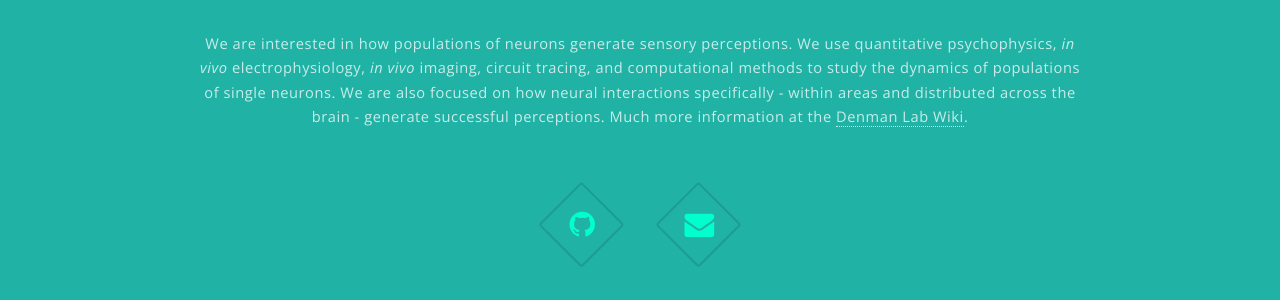
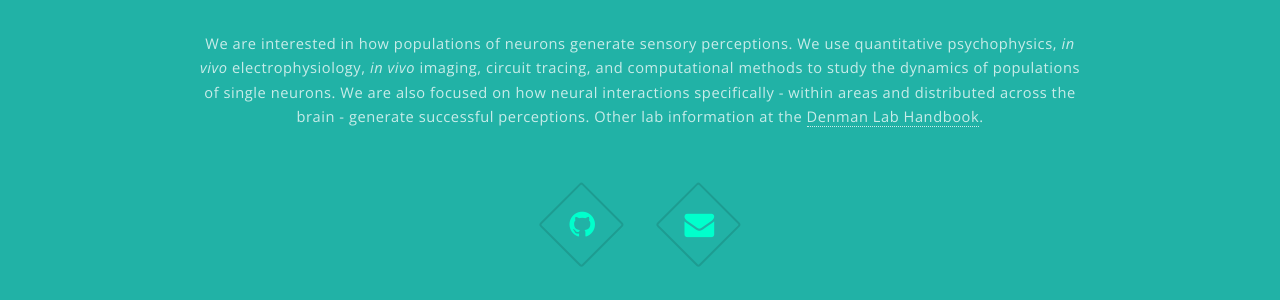
Before and after one commit to denmanlab/denmanlab.github.io, a Jekyll site: the page built from index.md, in a window 1280 px wide and 900 px high, scrolled down 1337 px. Shown: the part 203-503 px from the top of the window. Built offline with Jekyll 4.4.1, drawn with Linux system fonts in a browser that asks for light colours.

Commit message:
update handbook link

```diff
--- a/_config.yml
+++ b/_config.yml
@@ -29,7 +29,7 @@ lang: en-us # used in HTML lang attributes
 # - set the greeting only if you want to display the first green section
 greeting:
   title:  The neural mechanisms of visual perception
-  text: <iframe style="border:0; width:100%; height:500px; overflow:auto;" src="https://www.youtube.com/embed/b3ZUd4wn-wE?si=dbkxEHo86HUzc4hU" title="YouTube video player" frameborder="0" allow="accelerometer; autoplay; clipboard-write; encrypted-media; gyroscope; picture-in-picture; web-share" referrerpolicy="strict-origin-when-cross-origin" allowfullscreen></iframe> We are interested in how populations of neurons generate sensory perceptions. We use quantitative psychophysics, *in vivo* electrophysiology, *in vivo* imaging, circuit tracing, and computational methods to study the dynamics of populations of single neurons. We are also focused on how neural interactions specifically - within areas and distributed across the brain - generate successful perceptions. Much more information at the [Denman Lab Wiki](https://github.com/denmanlab/lab-handbook).
+  text: <iframe style="border:0; width:100%; height:500px; overflow:auto;" src="https://www.youtube.com/embed/b3ZUd4wn-wE?si=dbkxEHo86HUzc4hU" title="YouTube video player" frameborder="0" allow="accelerometer; autoplay; clipboard-write; encrypted-media; gyroscope; picture-in-picture; web-share" referrerpolicy="strict-origin-when-cross-origin" allowfullscreen></iframe> We are interested in how populations of neurons generate sensory perceptions. We use quantitative psychophysics, *in vivo* electrophysiology, *in vivo* imaging, circuit tracing, and computational methods to study the dynamics of populations of single neurons. We are also focused on how neural interactions specifically - within areas and distributed across the brain - generate successful perceptions. Other lab information at the [Denman Lab Handbook](https://github.com/denmanlab/lab-handbook).
 # - displayed at the bottom
 closing-head:
 closing-para:
```
